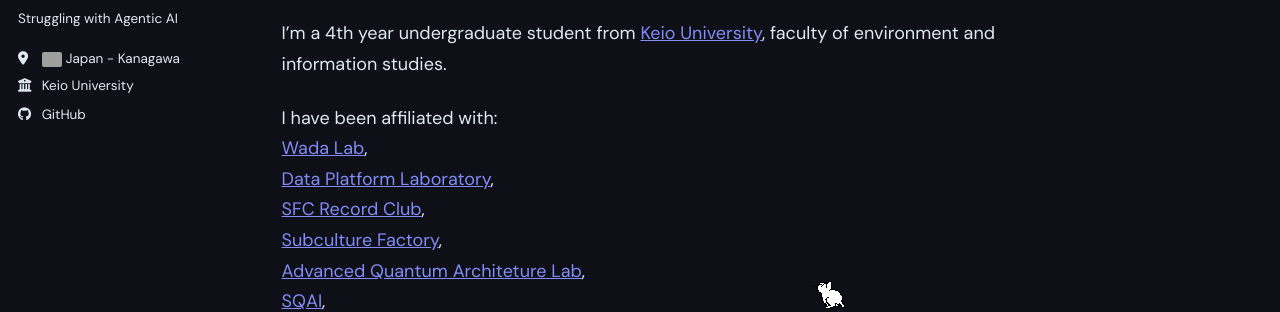
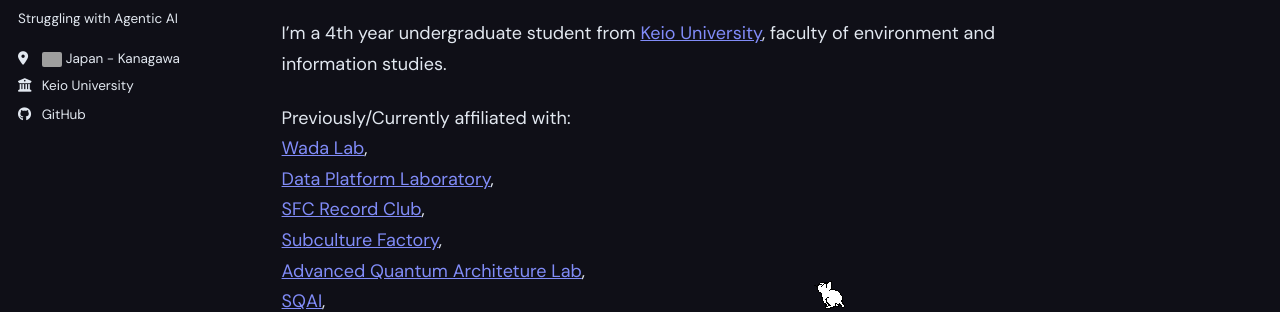
Before and after one commit to Joe-Xuu/joe-xuu.github.io, a Jekyll site: the page built from _pages/about.md, in a window 1280 px wide and 900 px high. Shown: the part 276-588 px from the top of the window. Built offline with Jekyll 4.4.1, drawn with Linux system fonts in a browser that asks for light colours; grey boxes are pictures that could not be loaded.

Commit message:
Update about.md

```diff
--- a/_pages/about.md
+++ b/_pages/about.md
@@ -13,7 +13,7 @@
 
 I'm a 4th year undergraduate student from [Keio University](https://www.keio.ac.jp/ja), faculty of environment and information studies.
 
-I have been affiliated with:
+Previously/Currently affiliated with:
 [Wada Lab](https://www.instagram.com/wada__lab/),
 [Data Platform Laboratory](https://sites.google.com/view/dpl-sfc),
 [SFC Record Club](https://sfcindiepress.com/sfc-record-club),
```
